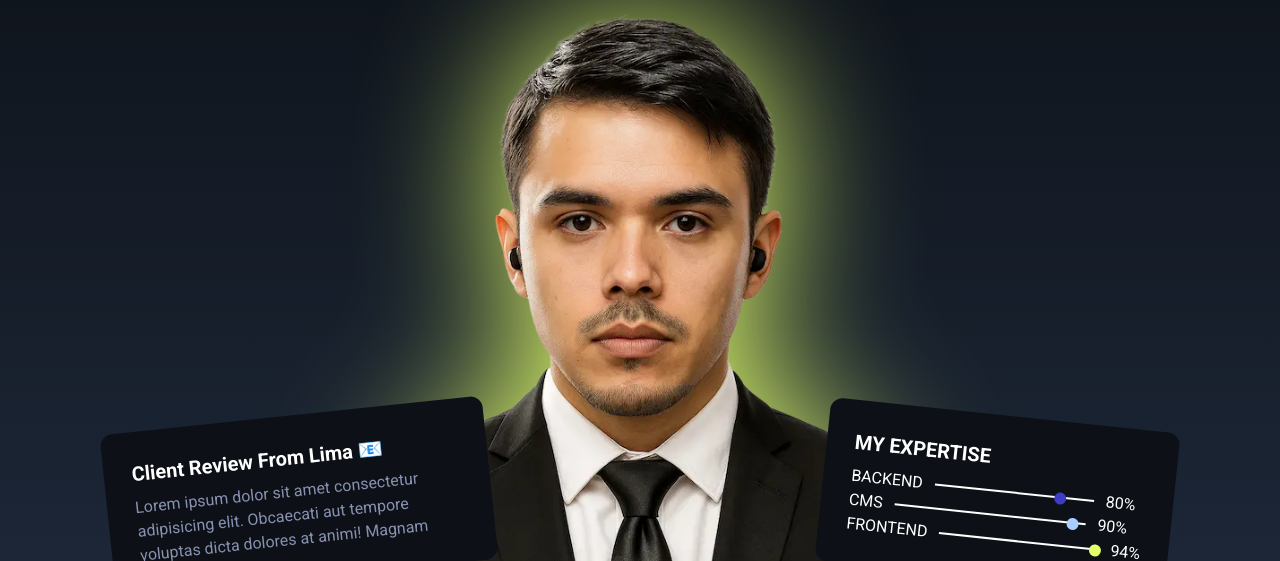
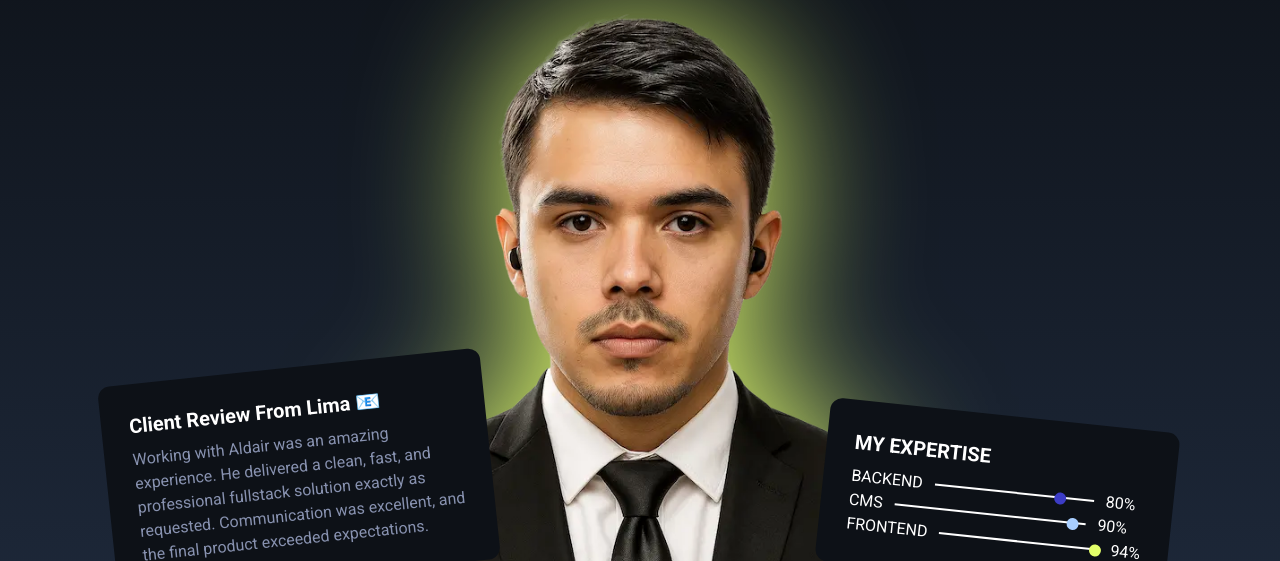
Before and after one commit to DedSec76/funval2026_1, a website built with Vite: page miniproyecto/index.html in a window 1280 px wide. Shown: the part 391-952 px from the top of the page. Built offline with nearby package versions, Linux system fonts and the light colour scheme; files whose address does not match are found by name.

Commit message:
se añadio una reseña limpia

```diff
--- a/miniproyecto/index.html
+++ b/miniproyecto/index.html
@@ -57,7 +57,7 @@
         <!--- Client Review -->
         <div class="w-xs md:w-sm md:absolute md:left-1/12 md:bottom-1/12 lg:left-1/12 -rotate-6 bg-darker p-7 rounded-xl">
           <h2 class="font-bold text-xl mb-2">Client Review From Lima 📧</h2>
-          <p class="text-softGray">Lorem ipsum dolor sit amet consectetur adipisicing elit. Obcaecati aut tempore voluptas dicta dolores at animi! Magnam</p>
+          <p class="text-softGray">Working with Aldair was an amazing experience. He delivered a clean, fast, and professional fullstack solution exactly as requested. Communication was excellent, and the final product exceeded expectations.</p>
         </div>
 
         <!--- Expertise -->
```
